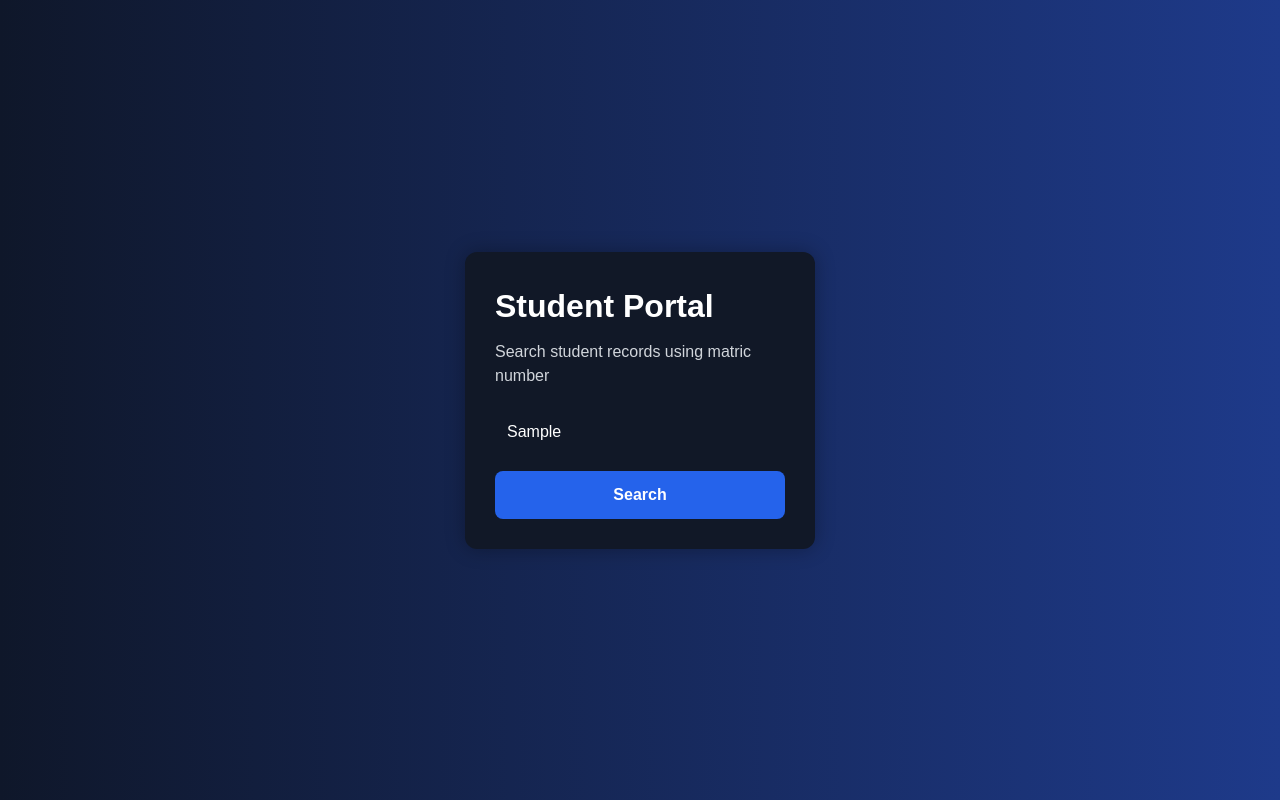
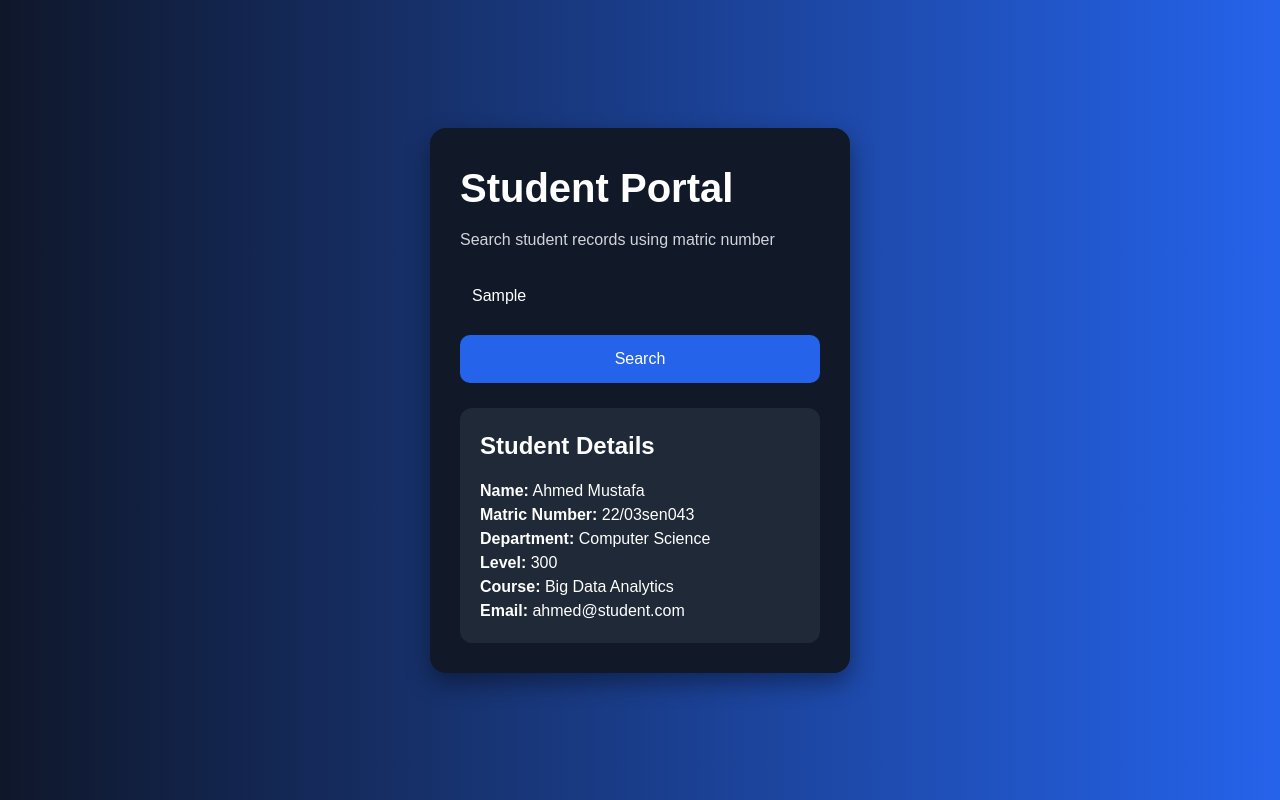
Before and after one commit to Ahmed001-deblug/data-management-system, a Next.js app: page / in a window 1280 px wide. Both pictures are taken after typing "Sample" into the empty fields and a click on the button "Search". Built offline with nearby package versions, Linux system fonts and the light colour scheme; no server answers; the database is empty.

Commit message:
working demo portal

```diff
--- a/app/page.tsx
+++ b/app/page.tsx
@@ -1,7 +1,6 @@
 "use client";
 
 import { useState } from "react";
-import { supabase } from "./lib/supabase";
 
 export default function Home() {
   const [matricNumber, setMatricNumber] = useState("");
@@ -11,21 +10,18 @@ export default function Home() {
   const searchStudent = async () => {
     setLoading(true);
 
-    const { data, error } = await supabase
-      .from("students")
-      .select("*")
-      .ilike("matric_number", `%${matricNumber.trim()}%`)
-      .single();
+    setTimeout(() => {
+      setStudent({
+        full_name: "Ahmed Mustafa",
+        matric_number: "22/03sen043",
+        department: "Computer Science",
+        level: "300",
+        course: "Big Data Analytics",
+        email: "ahmed@student.com",
+      });
 
-    setLoading(false);
-
-    if (error || !data) {
-      alert("Student not found");
-      setStudent(null);
-      return;
-    }
-
-    setStudent(data);
+      setLoading(false);
+    }, 1000);
   };
 
   return (
@@ -35,23 +31,24 @@ export default function Home() {
         display: "flex",
         justifyContent: "center",
         alignItems: "center",
-        background:
-          "linear-gradient(to right, #0f172a, #1e3a8a)",
+        background: "linear-gradient(to right, #0f172a, #2563eb)",
+        padding: "20px",
       }}
     >
       <div
         style={{
           background: "#111827",
           padding: "30px",
-          borderRadius: "12px",
-          width: "350px",
+          borderRadius: "16px",
+          width: "100%",
+          maxWidth: "420px",
           color: "white",
-          boxShadow: "0 0 20px rgba(0,0,0,0.3)",
+          boxShadow: "0 10px 25px rgba(0,0,0,0.4)",
         }}
       >
         <h1
           style={{
-            fontSize: "32px",
+            fontSize: "40px",
             fontWeight: "bold",
             marginBottom: "10px",
           }}
@@ -59,7 +56,12 @@ export default function Home() {
           Student Portal
         </h1>
 
-        <p style={{ marginBottom: "20px", color: "#d1d5db" }}>
+        <p
+          style={{
+            color: "#d1d5db",
+            marginBottom: "20px",
+          }}
+        >
           Search student records using matric number
         </p>
 
@@ -71,24 +73,26 @@ export default function Home() {
           style={{
             width: "100%",
             padding: "12px",
-            borderRadius: "8px",
+            borderRadius: "10px",
             border: "none",
             marginBottom: "15px",
             outline: "none",
+            fontSize: "16px",
           }}
         />
 
         <button
           onClick={searchStudent}
+          disabled={loading}
           style={{
             width: "100%",
             padding: "12px",
-            borderRadius: "8px",
+            borderRadius: "10px",
             border: "none",
             background: "#2563eb",
             color: "white",
+            fontSize: "16px",
             cursor: "pointer",
-            fontWeight: "bold",
           }}
         >
           {loading ? "Searching..." : "Search"}
@@ -97,18 +101,38 @@ export default function Home() {
         {student && (
           <div
             style={{
-              marginTop: "20px",
+              marginTop: "25px",
               background: "#1f2937",
-              padding: "15px",
-              borderRadius: "8px",
+              padding: "20px",
+              borderRadius: "12px",
             }}
           >
+            <h2
+              style={{
+                fontSize: "24px",
+                fontWeight: "bold",
+                marginBottom: "15px",
+              }}
+            >
+              Student Details
+            </h2>
+
             <p>
               <strong>Name:</strong> {student.full_name}
             </p>
 
             <p>
-              <strong>Matric Number:</strong> {student.matric_number}
+              <strong>Matric Number:</strong>{" "}
+              {student.matric_number}
+            </p>
+
+            <p>
+              <strong>Department:</strong>{" "}
+              {student.department}
+            </p>
+
+            <p>
+              <strong>Level:</strong> {student.level}
             </p>
 
             <p>
```
